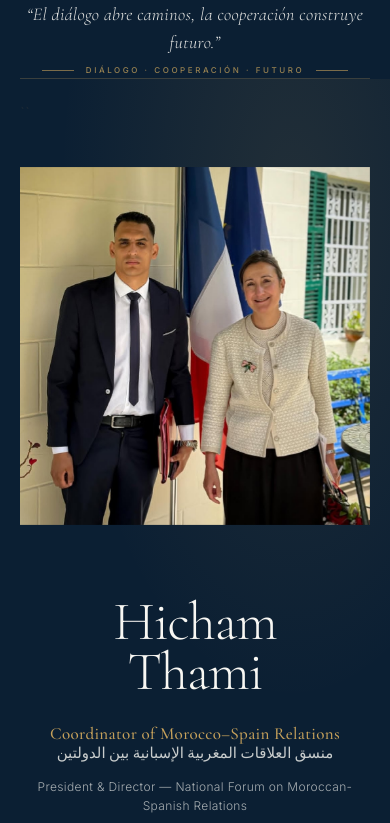
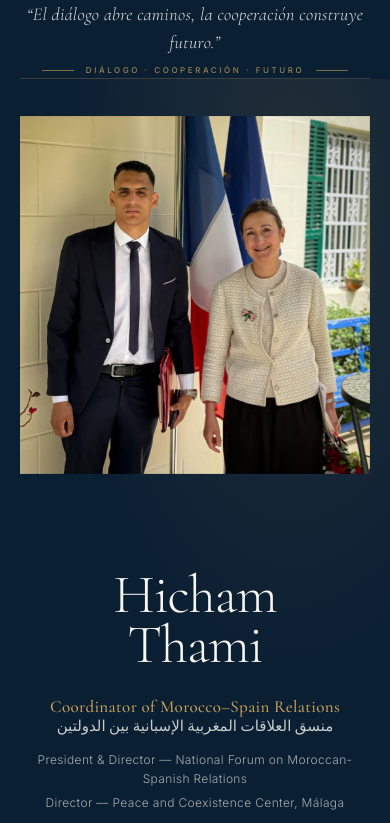
Before and after one commit to IdrissiZack/Hicham-Thami-portfolio, a React (Vite) app: page / in a window 390 px wide. Shown: the top 823 px of the page. Built offline with nearby package versions, Linux system fonts and the light colour scheme.

Commit message:
Adjust mobile hero portrait position

```diff
--- a/src/sections/Hero.jsx
+++ b/src/sections/Hero.jsx
@@ -65,8 +65,8 @@ export default function Hero() {
         </div>
 
         {/* Portrait */}
-       <div className="order-1 lg:order-2 lg:col-span-5 lg:-translate-y-24">
-          <div className="relative mx-auto w-full max-w-[400px] sm:max-w-[480px] lg:max-w-none">``
+       <div className="order-1 lg:order-2 lg:col-span-5 -translate-y-6 lg:-translate-y-24">
+          <div className="relative mx-auto w-full max-w-[500px] sm:max-w-[480px] lg:max-w-none">
             <SmartImage
               src={profile.portrait}
               alt={`${profile.name}, ${profile.title}`}
```
